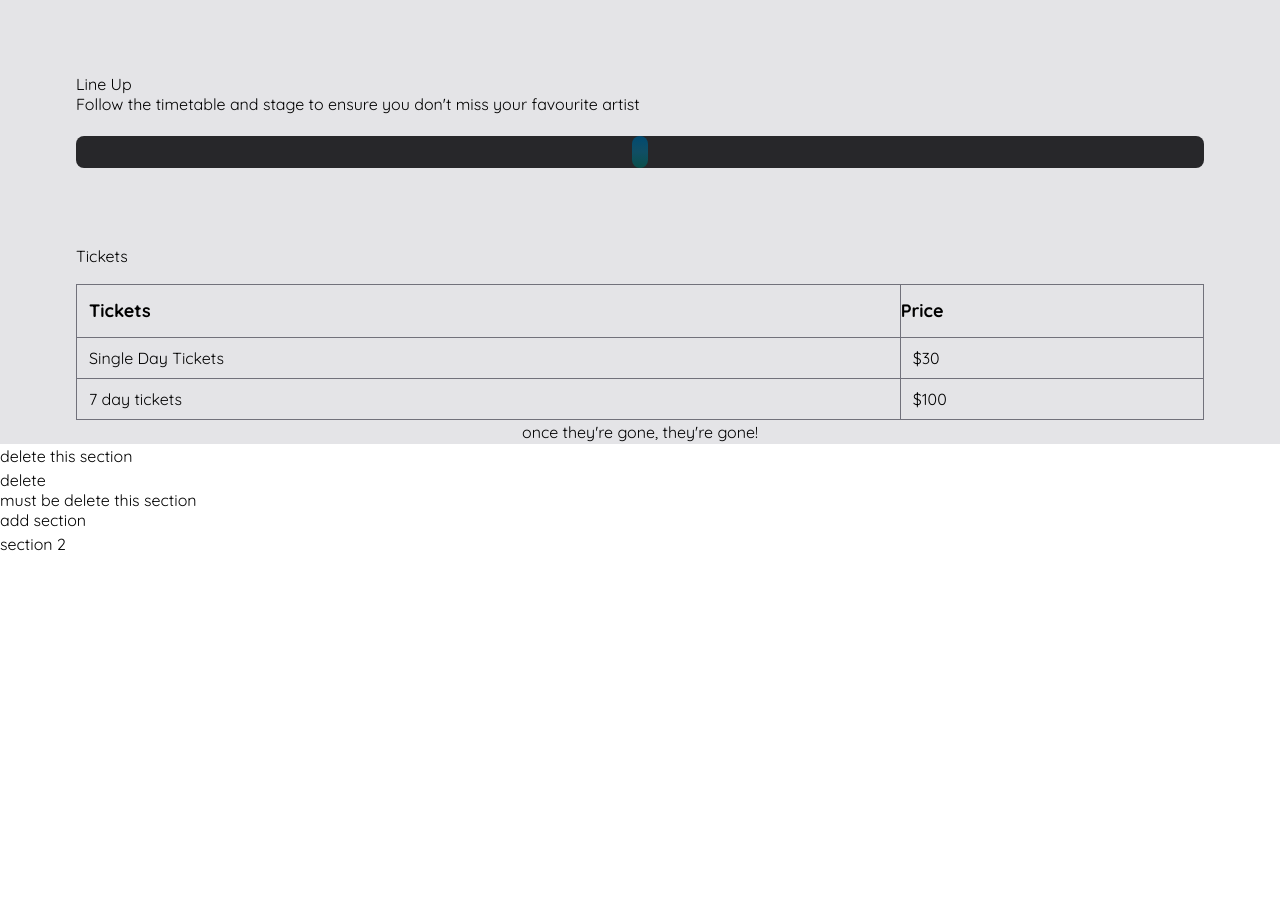
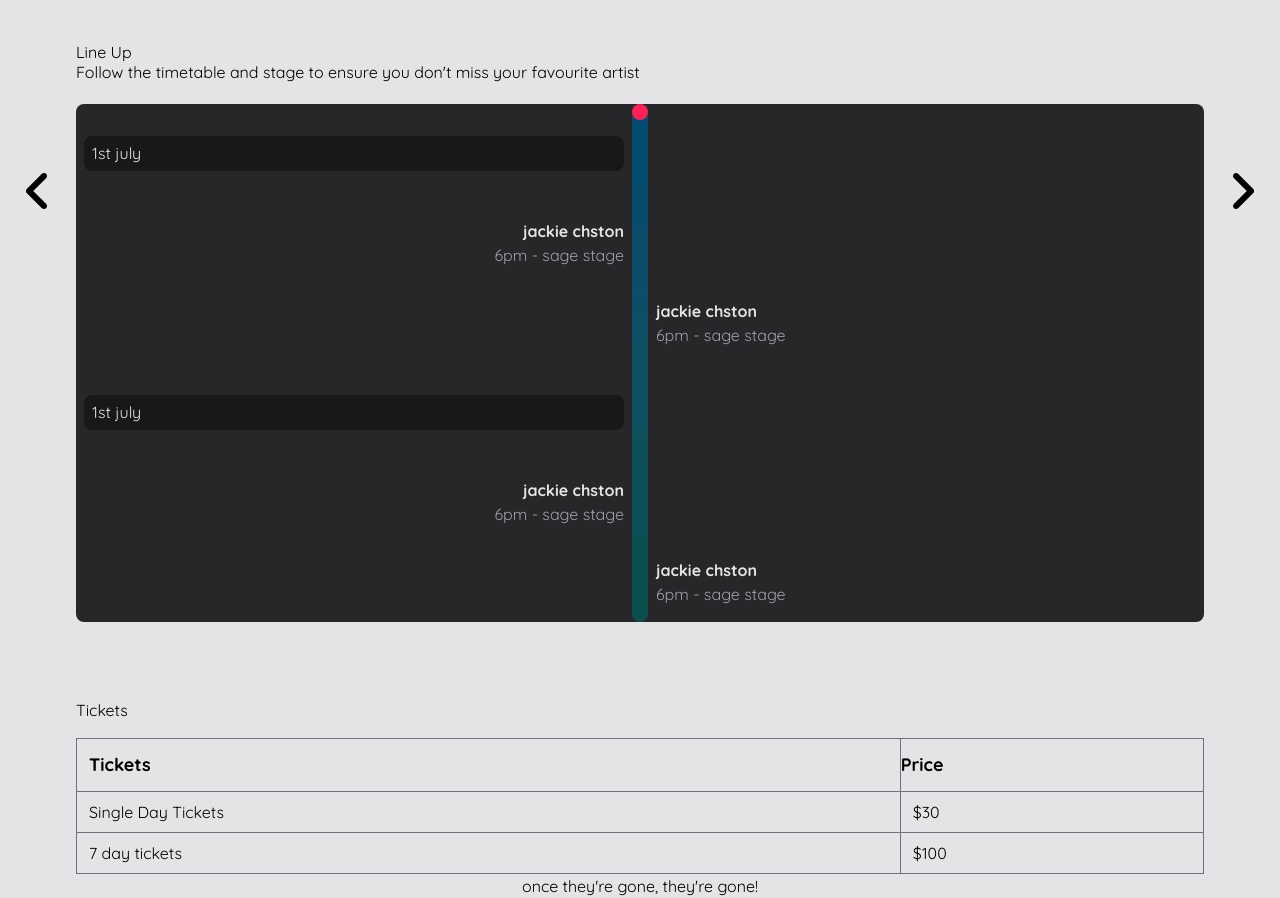
Before and after one commit to UmiduKaushika97/plant-app, a React (Vite) app: page / in a window 1280 px wide. Shown: the part 1259-2157 px from the top of the page. Before the commit the page ends 1815 px from the top, so only its background shows below. Built offline with nearby package versions, Linux system fonts and the light colour scheme.

Commit message:
line up section complete

```diff
--- a/src/App.tsx
+++ b/src/App.tsx
@@ -229,12 +229,17 @@ transition-colors hover:bg-sky-900 hover:shadow-lg hover:shadow-black/20"
           {/* <body className="dark"> </body> */}
           <div
             id="dark-mode-toggle"
-            className="fixed top-24 right-0 inline-block w-12 cursor-pointer rounded-l-lg bg-zinc-900 dark:bg-zinc-200
+            className="z-10 fixed top-24 right-0 inline-block w-12 cursor-pointer rounded-l-lg bg-zinc-900 dark:bg-zinc-200
 text-zinc-200 dark:text zinnc-900 p-2 text-3xl"
           ></div>
 
           <div className="max-w-screen-lg mx-auto mt-20 text-zinc-900 dark:text bg-zinc-200">
-            <h2 className="text-5xl ">Headliners</h2>
+
+            <h2>
+              <span className="text-transparent bg-gradient-to-r from-cyan-500 via-green-500 to-pink-500 bg-clip-text">
+              Headliners
+              </span>
+              </h2>
 
             <p>
               Experince the sonic delight from these made-up artists across 7
@@ -356,7 +361,58 @@ text-zinc-200 dark:text zinnc-900 p-2 text-3xl"
                 <h2 className="mt-20">Line Up </h2>
                   <p>Follow the timetable and stage to ensure you don't miss your favourite artist</p>
                     <div className=" relative mt-5 rounded-lg bg-zinc-800 py-4 px-2 text-zinc-200 ">
-                      <div className="absolute top-0 left-1/2 w-4  -ml-[8px] h-full rounded-full bg-gradient-to-b from-sky-900 via-cyan-900 to-teal-900"></div>
+                      <div className="absolute top-0 left-1/2 w-4  -ml-[8px] h-full rounded-full bg-gradient-to-b from-sky-900 via-cyan-900 to-teal-900">
+
+                      <div className="sticky top-1/2 ">
+                      <div className="relative size-4 ">
+                        <div className=" absolute size-4 animate-ping rounded-full bg-pink-500 opacity-75"></div>
+                        <div className="bg-rose-500 rounded-full relative h-4 w-4"></div>
+                      </div>
+                      </div>
+
+                      </div>
+                      <div className="grid grid-cols-2 gap-8">
+                        <div>
+                          <h4 className="my-4 rounded-lg bg-zinc-900 p-2">
+                            1st july
+                          </h4>
+                          </div>
+                          <div></div>
+
+                          <div className="text-right">
+                            <div className="font-bold">jackie chston</div>
+                            <div className="text-zinc-400">6pm - sage stage</div>
+                          </div>
+
+                          <div></div>
+                          <div></div>
+
+                          <div>
+                            <div className="font-bold">jackie chston</div>
+                            <div className="text-zinc-400">6pm - sage stage</div>
+                          </div>
+
+                         <div>
+                          <h4 className="my-4 rounded-lg bg-zinc-900 p-2">
+                            1st july
+                          </h4>
+                          </div>
+                          <div></div>
+
+                          <div className="text-right">
+                            <div className="font-bold">jackie chston</div>
+                            <div className="text-zinc-400">6pm - sage stage</div>
+                          </div>
+
+                          <div></div>
+                          <div></div>
+
+                          <div>
+                            <div className="font-bold">jackie chston</div>
+                            <div className="text-zinc-400">6pm - sage stage</div>
+                          </div>
+
+                      </div>
                     </div>
 
 
@@ -402,11 +458,7 @@ text-zinc-200 dark:text zinnc-900 p-2 text-3xl"
         </main>
       </body>
 
-      <div>delete this section</div>
-      <div>delete</div>
-      <h1>must be delete this section</h1>
-      <div>add section</div>
-      <div>section 2</div>
+
     </>
   );
 }
```
